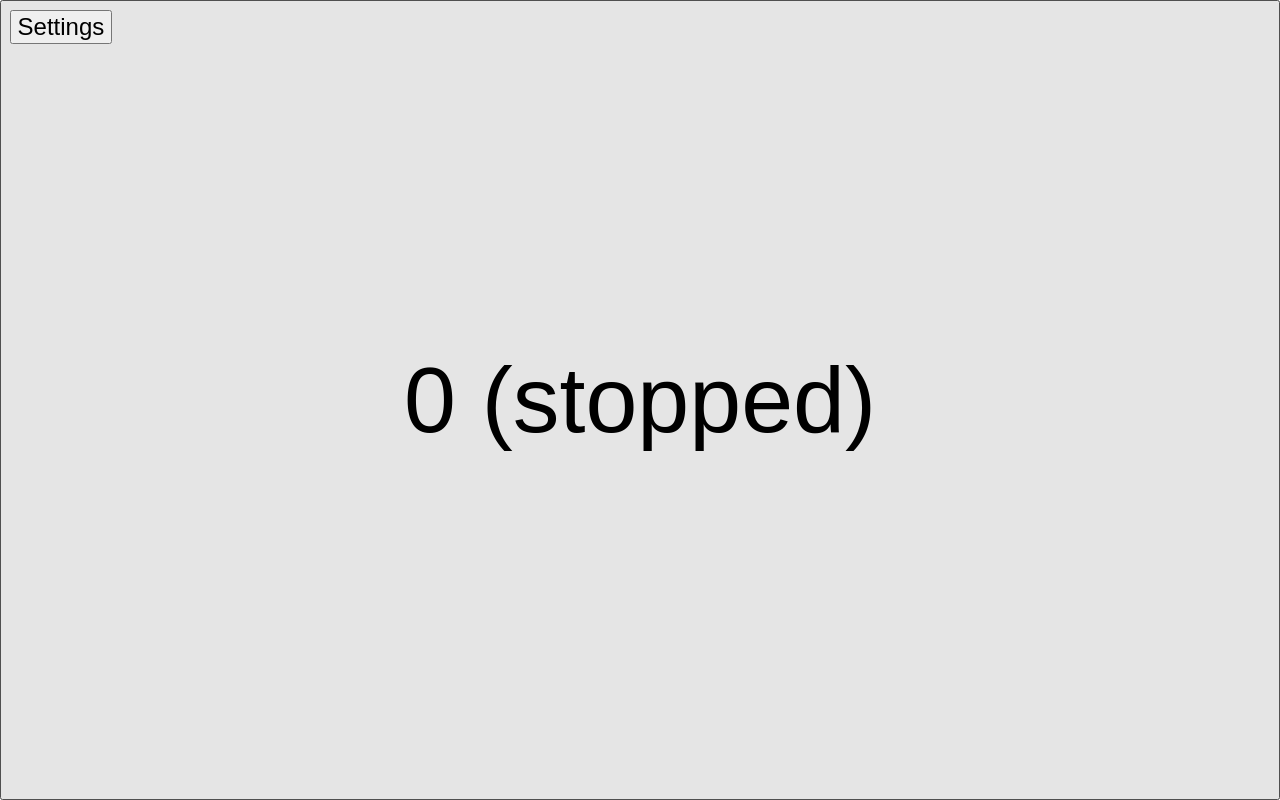
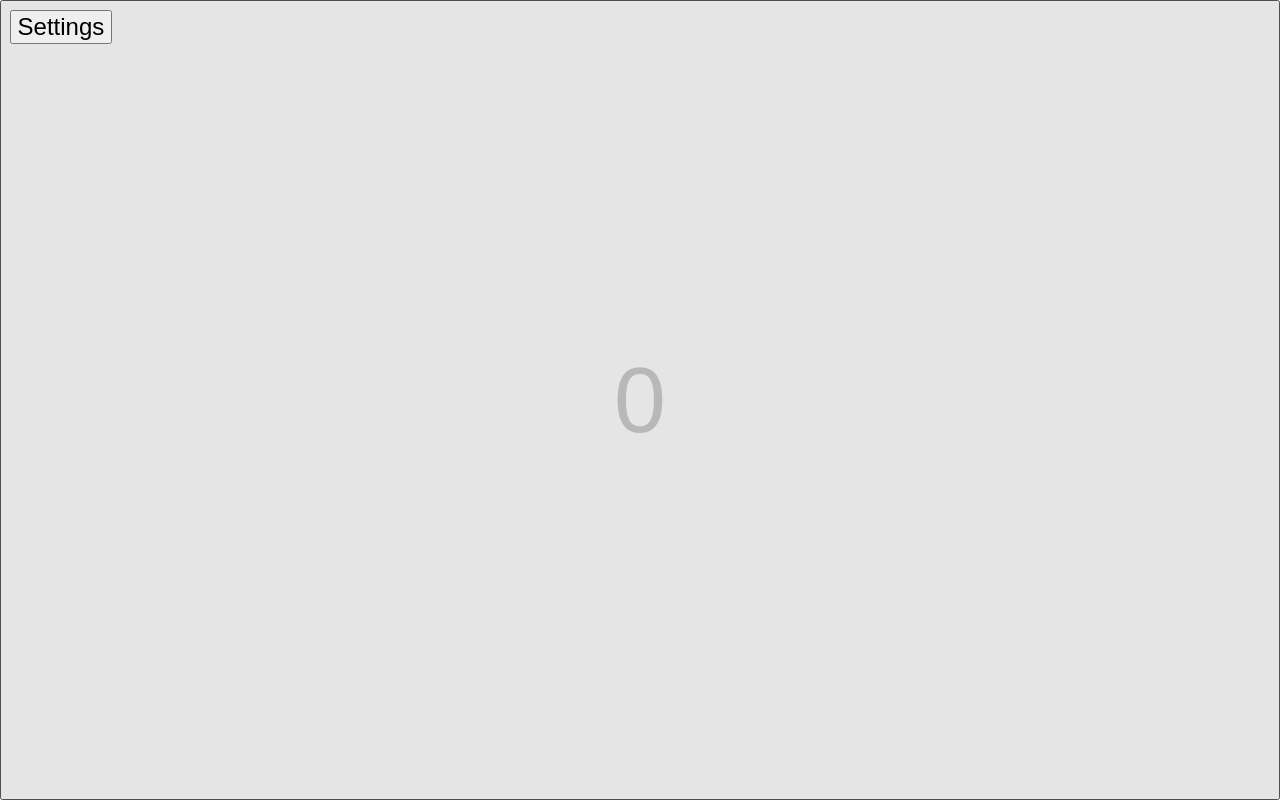
Before and after one commit to TimStromajer/BG-Timer, a SvelteKit app: page / in a window 1280 px wide. Built offline with nearby package versions, Linux system fonts and the light colour scheme.

Commit message:
ui improvements

```diff
--- a/src/routes/+page.svelte
+++ b/src/routes/+page.svelte
@@ -35,15 +35,20 @@
 </script>
 
 <button class="timer-btn" on:click={() => resetTimer()}>
-    <div class="timer-text">
-        {#if timerStatus == "over"}
+
+    {#if timerStatus == "over"}
+        <div class="timer-text-over">
             WASTED
-        {:else if timerStatus == "running"}
+        </div>
+    {:else if timerStatus == "running"}
+        <div class="timer-text-running">
             {timerText}
-        {:else if timerStatus == "stopped"}
-            {timerText} (stopped)
-        {/if}
-    </div>
+        </div>
+    {:else if timerStatus == "stopped"}
+        <div class="timer-text-stopped">
+            {timerText}
+        </div>
+    {/if}
 </button>
 
 <style>
@@ -54,7 +59,15 @@
         top: 0;
         bottom: 0;
     }
-    .timer-text {
+    .timer-text-running {
         font-size: 7em;
     }
+    .timer-text-stopped {
+        font-size: 7em;
+        color: rgb(184, 184, 184);
+    }
+    .timer-text-over {
+        font-size: 5em;
+        color: red;
+    }
 </style>
```
Also changed, not shown: 1 other file (tests, documents, lock files or other folders).
